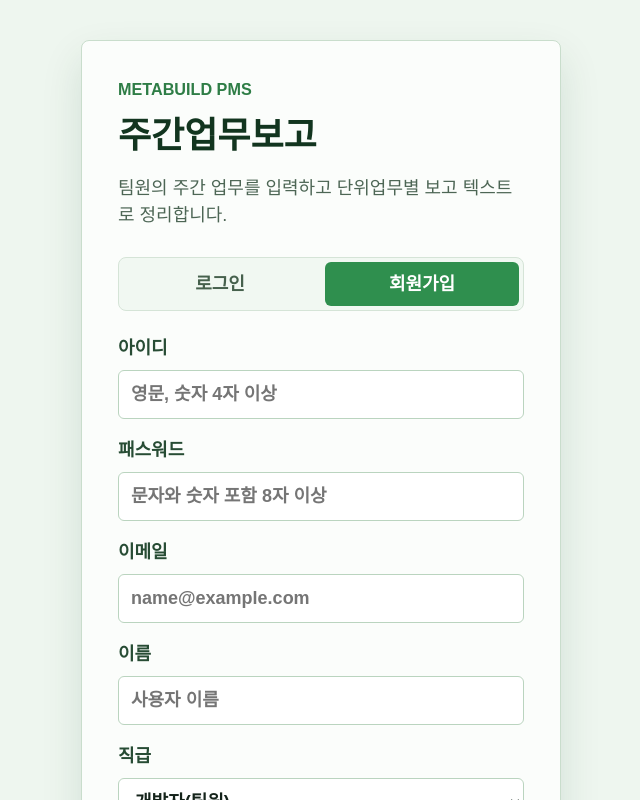
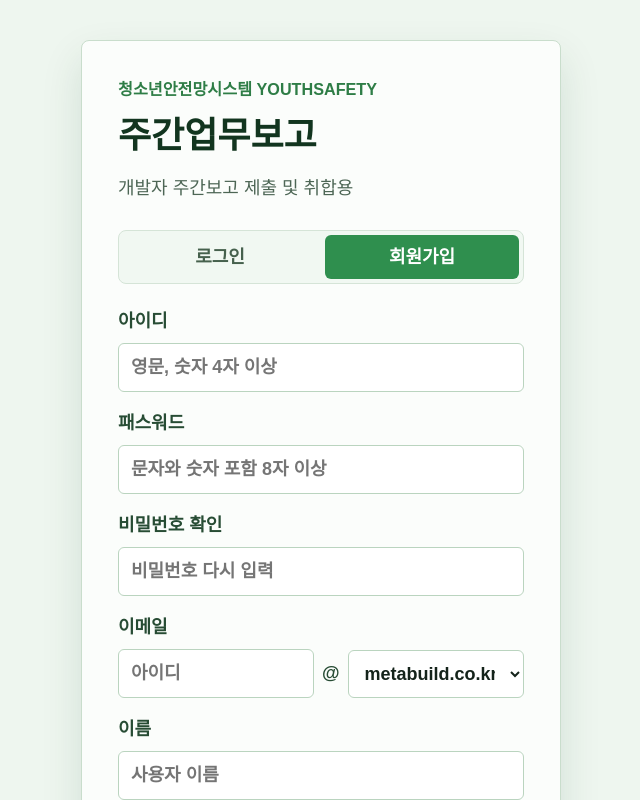
Before and after one commit to nuevo-Sumin/weekly-report-app, a React (Vite) app in the folder frontend/: page / in a window 1280 px wide. Both pictures are taken after a click on the button "회원가입". Shown: the top 800 px of the page, without its empty margins (319-959 px from the left). Built offline with nearby package versions, Linux system fonts and the light colour scheme.

Commit message:
Update signup form fields

```diff
--- a/frontend/src/App.jsx
+++ b/frontend/src/App.jsx
@@ -149,11 +149,25 @@
 
   async function handleSignup(event) {
     event.preventDefault();
-    setIsLoading(true);
     setMessage('');
 
+    if (signupForm.password !== signupForm.passwordConfirm) {
+      setMessage('비밀번호와 비밀번호 확인이 일치하지 않습니다.');
+      return;
+    }
+
+    const signupBody = {
+      loginId: signupForm.loginId,
+      password: signupForm.password,
+      email: `${signupForm.emailLocal}@${signupForm.emailDomain}`,
+      name: signupForm.name,
+      requestedRole: signupForm.requestedRole,
+    };
+
+    setIsLoading(true);
+
     try {
-      const data = await requestApi('/api/auth/signup', { body: signupForm });
+      const data = await requestApi('/api/auth/signup', { body: signupBody });
       const managerNotice = data.roleApprovalStatus === 'PENDING'
         ? ' PL 권한은 관리자 승인 후 적용됩니다.'
         : '';
--- a/frontend/src/components/AppHeader.jsx
+++ b/frontend/src/components/AppHeader.jsx
@@ -2,9 +2,9 @@
   return (
     <div className="topbar">
       <div className="brand-block">
-        <p className="eyebrow">Metabuild PMS</p>
+        <p className="eyebrow">청소년안전망시스템 YouthSafety</p>
         <h1 id="page-title">주간업무보고</h1>
-        <p className="brand-copy">팀원의 주간 업무를 입력하고 단위업무별 보고 텍스트로 정리합니다.</p>
+        <p className="brand-copy">개발자 주간보고 제출 및 취합용</p>
       </div>
 
       {isAuthenticated && (
--- a/frontend/src/components/AuthPanel.jsx
+++ b/frontend/src/components/AuthPanel.jsx
@@ -109,7 +109,23 @@
               placeholder="문자와 숫자 포함 8자 이상"
               minLength={8}
               maxLength={100}
-              pattern="^(?=.*[A-Za-z])(?=.*\d).+$"
+              pattern="^(?=.*[A-Za-z])(?=.*[0-9]).+$"
+              title="문자와 숫자를 각각 1개 이상 포함해야 합니다."
+              required
+            />
+          </label>
+
+          <label>
+            비밀번호 확인
+            <input
+              autoComplete="new-password"
+              type="password"
+              value={signupForm.passwordConfirm}
+              onChange={(event) => onSignupChange('passwordConfirm', event.target.value)}
+              placeholder="비밀번호 다시 입력"
+              minLength={8}
+              maxLength={100}
+              pattern="^(?=.*[A-Za-z])(?=.*[0-9]).+$"
               title="문자와 숫자를 각각 1개 이상 포함해야 합니다."
               required
             />
@@ -117,14 +133,27 @@
 
           <label>
             이메일
-            <input
-              autoComplete="email"
-              type="email"
-              value={signupForm.email}
-              onChange={(event) => onSignupChange('email', event.target.value)}
-              placeholder="name@example.com"
-              required
-            />
+            <div className="email-field-row">
+              <input
+                autoComplete="email"
+                value={signupForm.emailLocal}
+                onChange={(event) => onSignupChange('emailLocal', event.target.value)}
+                placeholder="아이디"
+                maxLength={80}
+                pattern="^[a-zA-Z0-9._-]+$"
+                title="영문, 숫자, 점, 밑줄, 하이픈만 사용할 수 있습니다."
+                required
+              />
+              <span>@</span>
+              <select
+                value={signupForm.emailDomain}
+                onChange={(event) => onSignupChange('emailDomain', event.target.value)}
+                aria-label="이메일 도메인"
+              >
+                <option value="metabuild.co.kr">metabuild.co.kr</option>
+                <option value="1388.or.kr">1388.or.kr</option>
+              </select>
+            </div>
           </label>
 
           <label>
--- a/frontend/src/constants.js
+++ b/frontend/src/constants.js
@@ -7,7 +7,9 @@
 export const initialSignupForm = {
   loginId: '',
   password: '',
-  email: '',
+  passwordConfirm: '',
+  emailLocal: '',
+  emailDomain: 'metabuild.co.kr',
   name: '',
   requestedRole: 'USER',
 };
--- a/frontend/src/styles.css
+++ b/frontend/src/styles.css
@@ -269,6 +269,18 @@
   gap: 10px;
 }
 
+.email-field-row {
+  display: grid;
+  grid-template-columns: minmax(0, 1fr) auto minmax(150px, 0.9fr);
+  align-items: center;
+  gap: 8px;
+}
+
+.email-field-row span {
+  color: #274c34;
+  font-weight: 800;
+}
+
 .status-message {
   margin: 20px 0 0;
   padding: 12px 14px;
@@ -532,7 +544,8 @@
   }
 
   .form-row,
-  .button-row {
+  .button-row,
+  .email-field-row {
     align-items: flex-start;
     grid-template-columns: 1fr;
     flex-direction: column;
```
